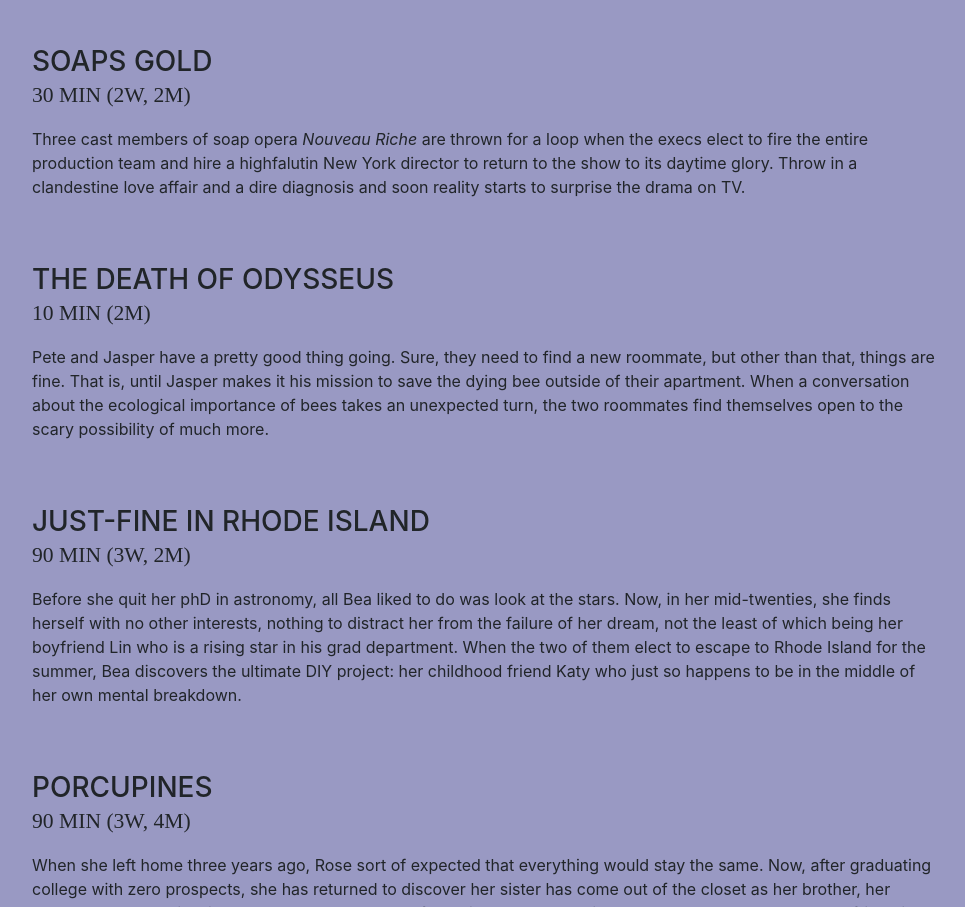
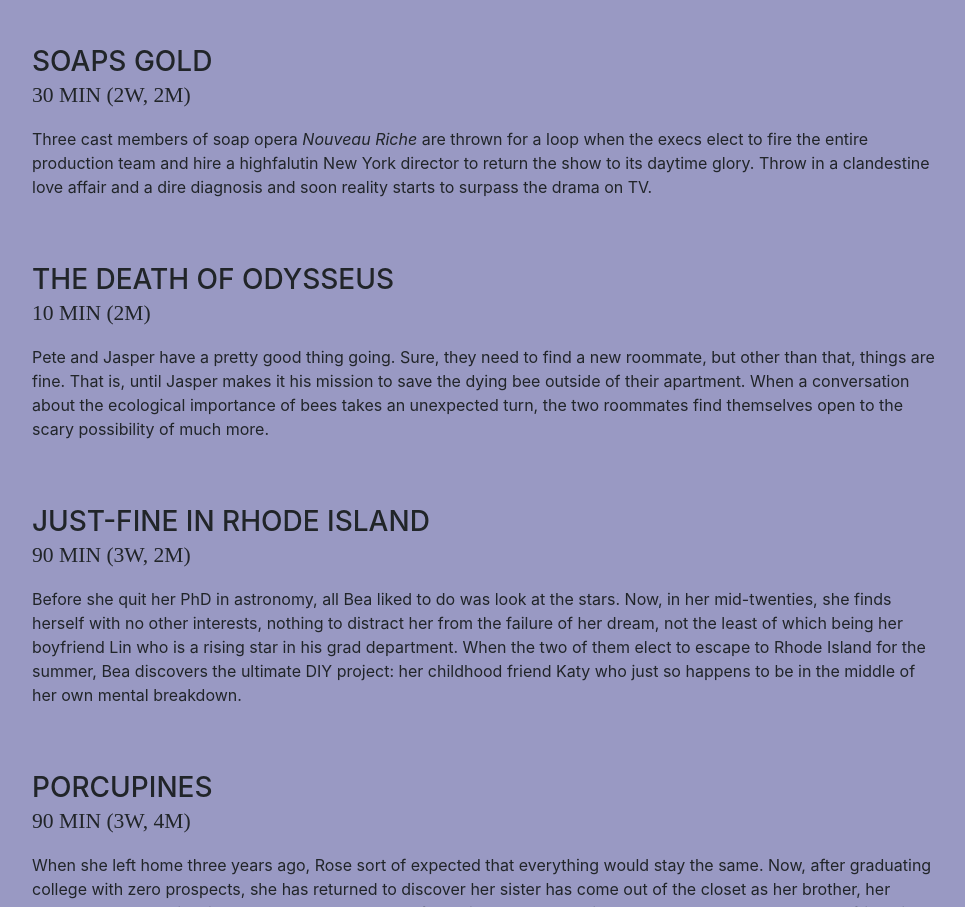
Before and after one commit to lizbakes/lizbaker.info, a website with bundled scripts: page index.html in a window 1280 px wide. Shown: the part 1131-2038 px from the top of the page, without its empty margins (288-1253 px from the left). Built offline with nearby package versions, Linux system fonts and the light colour scheme; a web font is replaced by a local one.

Commit message:
Summer's copy edits
corrected mistakes in the bio & show descriptions

```diff
--- a/index.html
+++ b/index.html
@@ -72,7 +72,7 @@
             <!-- a href="mailto:name@email.com">name@email.com</a -->
           </div>
 
-          <p class="mb-5">Liz Baker is a storyteller for theatre, film, and television. She holds a B.A. in Film Studies from Mount Holyoke College and is currently completing a MFA in Dramatic Writing at Carnegie Mellon University. She has worked with Kitchen Theatre Company, Hangar Theatre/Center for the Arts in Ithaca, Skyra Productions, Cape Playhouse, and MHC’s Project: Theatre. Most recently, her play <i>The Death of Odysseus</i> was produced as a part of the Theater Masters’ Take Ten Festival in Aspen, CO and New York, NY. It is set to be published by Samuel French in the Theater Masters’ Take Ten 2018 Anthology.
+          <p class="mb-5">Liz Baker is a storyteller for theatre, film, and television. She holds a B.A. in Film Studies from Mount Holyoke College and is currently completing an MFA in Dramatic Writing at Carnegie Mellon University. She has worked with Kitchen Theatre Company, Hangar Theatre/Center for the Arts in Ithaca, Skyra Productions, Cape Playhouse, and MHC’s Project: Theatre. Most recently, her play <i>The Death of Odysseus</i> was produced as a part of the Theater Masters’ Take Ten Festival in Aspen, CO and New York, NY. It is set to be published by Samuel French in the Theater Masters’ Take Ten 2018 Anthology.
           </p>
 
 <!-- SOCIAL MEDIA ICONS
@@ -121,7 +121,7 @@
             <div class="resume-content mr-auto">
               <h3 class="mb-0">Soaps Gold</h3>
               <div class="subheading mb-3">30 min (2w, 2m) </div>
-              <p>Three cast members of soap opera <i>Nouveau Riche</i> are thrown for a loop when the execs elect to fire the entire production team and hire a highfalutin New York director to return to the show to its daytime glory. Throw in a clandestine love affair and a dire diagnosis and soon reality starts to surprise the drama on TV.</p>
+              <p>Three cast members of soap opera <i>Nouveau Riche</i> are thrown for a loop when the execs elect to fire the entire production team and hire a highfalutin New York director to return the show to its daytime glory. Throw in a clandestine love affair and a dire diagnosis and soon reality starts to surpass the drama on TV.</p>
             </div>
           </div>
 
@@ -137,7 +137,7 @@
             <div class="resume-content mr-auto">
               <h3 class="mb-0">Just-Fine in Rhode Island</h3>
               <div class="subheading mb-3">90 min (3w, 2m) </div>
-              <p>Before she quit her phD in astronomy, all Bea liked to do was look at the stars. Now, in her mid-twenties, she finds herself with no other interests, nothing to distract her from the failure of her dream, not the least of which being her boyfriend Lin who is a rising star in his grad department. When the two of them elect to escape to Rhode Island for the summer, Bea discovers the ultimate DIY project: her childhood friend Katy who just so happens to be in the middle of her own mental breakdown.</p>
+              <p>Before she quit her PhD in astronomy, all Bea liked to do was look at the stars. Now, in her mid-twenties, she finds herself with no other interests, nothing to distract her from the failure of her dream, not the least of which being her boyfriend Lin who is a rising star in his grad department. When the two of them elect to escape to Rhode Island for the summer, Bea discovers the ultimate DIY project: her childhood friend Katy who just so happens to be in the middle of her own mental breakdown.</p>
             </div>
           </div>
 
```
